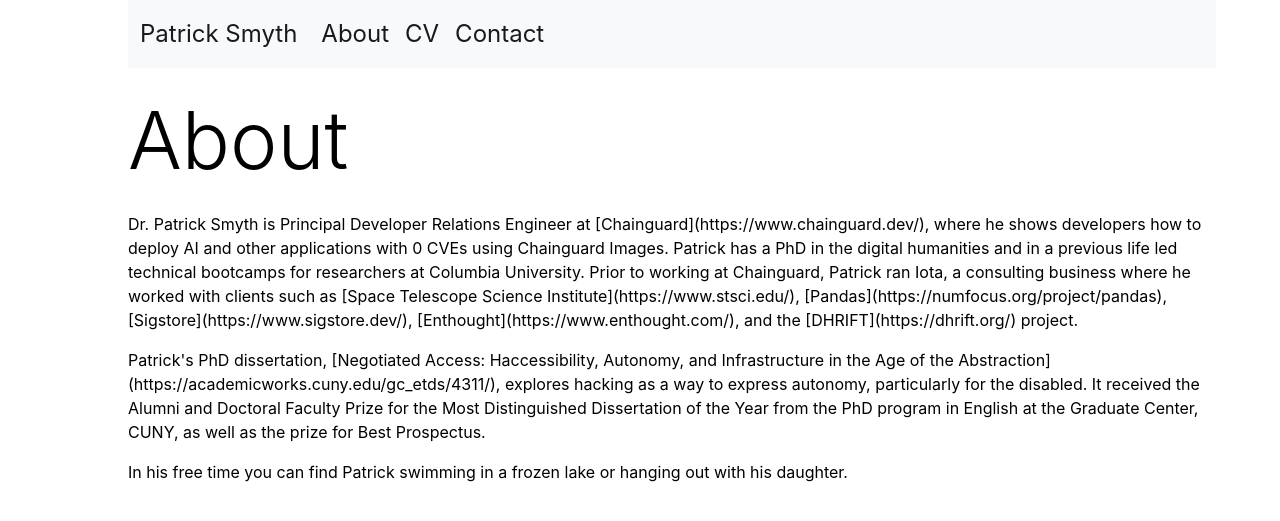
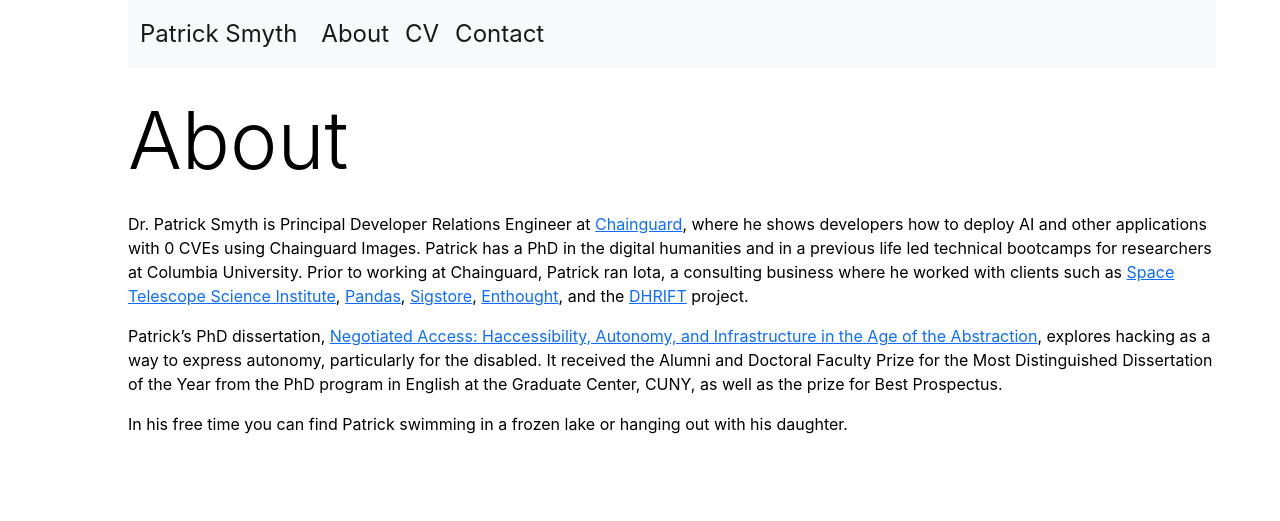
Before and after one commit to smythp/website, a Jekyll site: the page built from about.md, in a window 1280 px wide. Shown: the top 521 px of the page. Built offline with Jekyll 4.4.1, drawn with Linux system fonts in a browser that asks for light colours.

Commit message:
A11y + UX: real alt text, /posts spacing, full-width 'All posts' CTA
- _layouts/post.html, index.html: replace alt='Bootstrap Themes'
  placeholder with descriptive alt (post title / Patrick Smyth).
  Real screen-reader regression — every post page was announcing the
  feature image as 'Bootstrap Themes'
- about.md: remove raw <p> wrappers so Kramdown processes the
  [text](url) markdown links inside. Links rendered as literal text
  before
- posts.md: mb-5 on h1 for breathing room above the cards grid
- _includes/feed.html: convert 'More posts ->' plain link to a
  full-width btn-outline-primary CTA below the recent-posts grid

```diff
--- a/_includes/feed.html
+++ b/_includes/feed.html
@@ -44,8 +44,8 @@
       {% endfor %}
     </div>
 
-    <p class="pt-4">
-      <a href="/posts/">More posts &rarr;</a>
-    </p>
+    <div class="mt-5">
+      <a href="/posts/" class="btn btn-outline-primary btn-lg w-100 py-3 fs-4">All posts &rarr;</a>
+    </div>
   </div>
 </section>
--- a/_layouts/post.html
+++ b/_layouts/post.html
@@ -10,7 +10,7 @@
 
       {% if page.image.feature %}
 
-	<img src="{{site.baseurlurl}}/assets/images/{{page.image.feature}}" class="d-block mx-lg-auto img-fluid" alt="Bootstrap Themes" loading="lazy">
+	<img src="{{site.baseurlurl}}/assets/images/{{page.image.feature}}" class="d-block mx-lg-auto img-fluid" alt="{{ page.title }}" loading="lazy">
 
       {% endif %}
 
--- a/about.md
+++ b/about.md
@@ -3,14 +3,8 @@
 title: About
 ---
 
-<p>
 Dr. Patrick Smyth is Principal Developer Relations Engineer at [Chainguard](https://www.chainguard.dev/), where he shows developers how to deploy AI and other applications with 0 CVEs using Chainguard Images. Patrick has a PhD in the digital humanities and  in a previous life led technical bootcamps for researchers at Columbia University. Prior to working at Chainguard, Patrick ran Iota, a consulting business where he worked with clients such as [Space Telescope Science Institute](https://www.stsci.edu/), [Pandas](https://numfocus.org/project/pandas), [Sigstore](https://www.sigstore.dev/), [Enthought](https://www.enthought.com/), and the [DHRIFT](https://dhrift.org/) project.
-</p>
 
-<p>
 Patrick's PhD dissertation, [Negotiated Access: Haccessibility, Autonomy, and Infrastructure in the Age of the Abstraction](https://academicworks.cuny.edu/gc_etds/4311/), explores hacking as a way to express autonomy, particularly for the disabled. It received the Alumni and Doctoral Faculty Prize for the Most Distinguished Dissertation of the Year from the PhD program in English at the Graduate Center, CUNY, as well as the prize for Best Prospectus.
-</p>
 
-<p>
 In his free time you can find Patrick swimming in a frozen lake or hanging out with his daughter.
-</p>
--- a/index.html
+++ b/index.html
@@ -7,7 +7,7 @@
   <div class="container-fluid px-4 py-5">
     <div class="row flex-lg-row-reverse align-items-center g-5 py-5">
       <div class="col-10 col-sm-8 col-lg-6">
-	<img src="/assets/images/patrick.jpg" class="d-block mx-lg-auto img-fluid" alt="Bootstrap Themes" width="700" height="500" loading="lazy">
+	<img src="/assets/images/patrick.jpg" class="d-block mx-lg-auto img-fluid" alt="Patrick Smyth" width="700" height="500" loading="lazy">
       </div>
       <div class="col-6">
 	<h1 class="display-1 fw-bold lh-5 mb-3">
```
Also changed, not shown: posts.md (+1 -1 lines).
